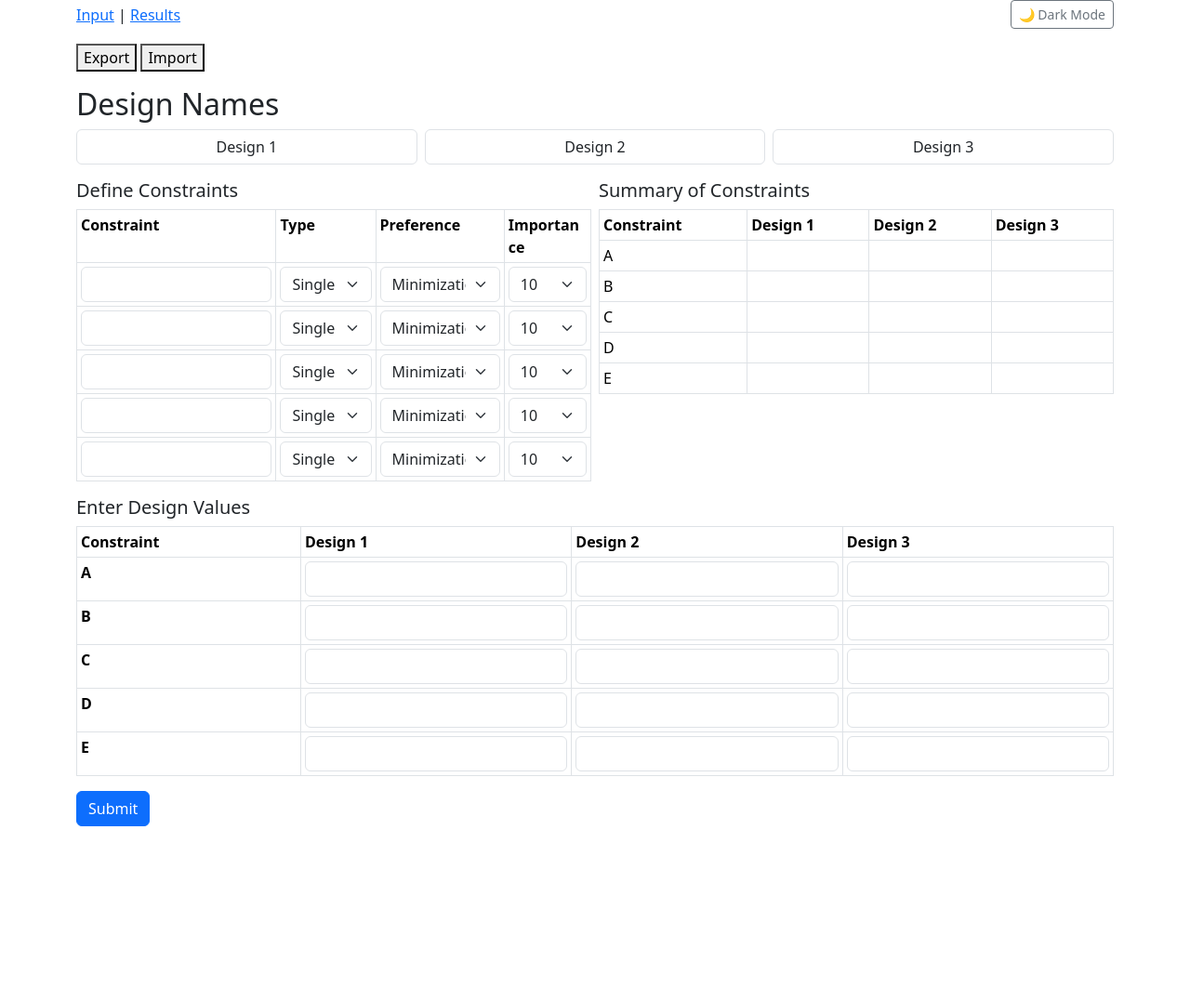
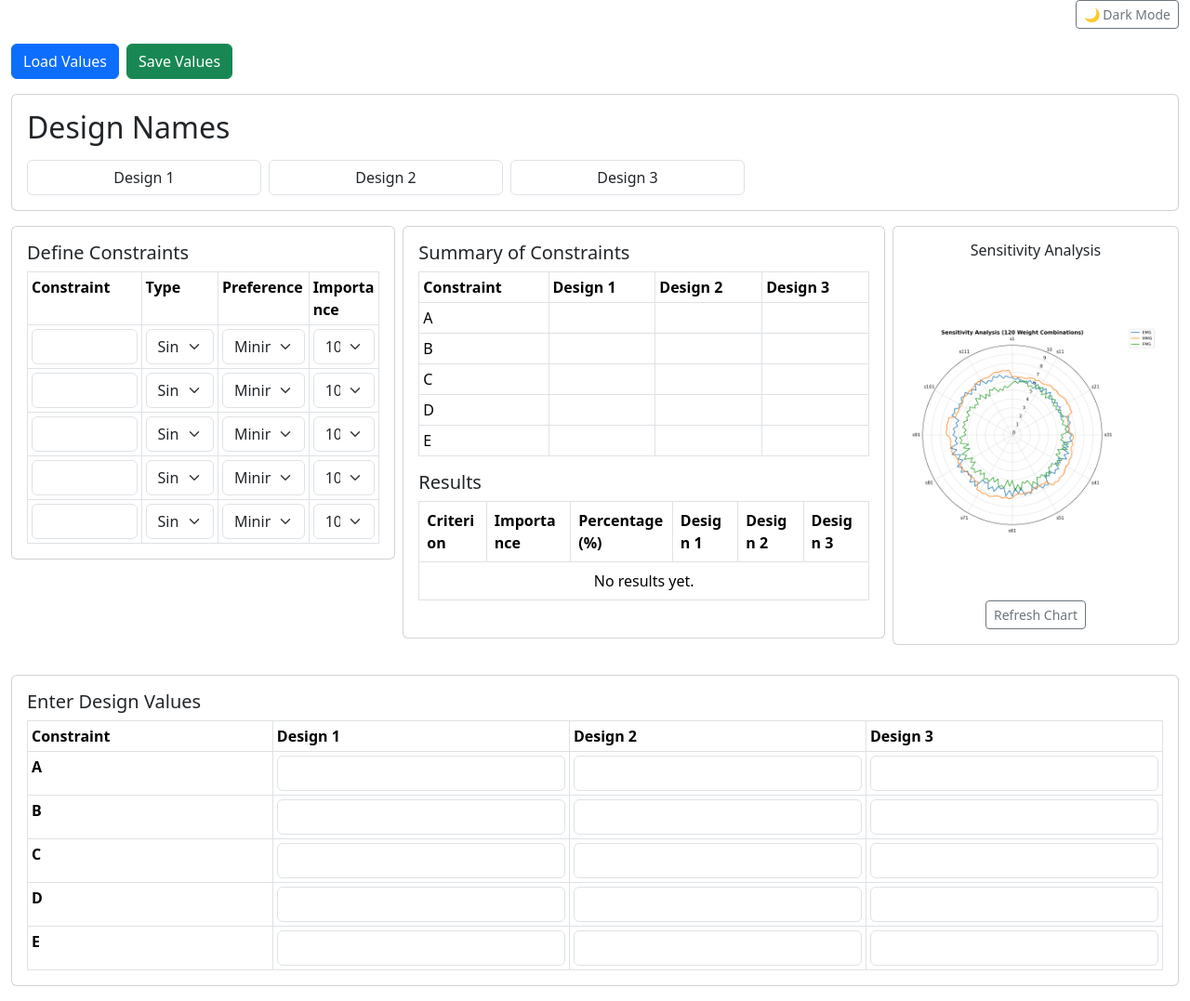
Before and after one commit to 77ken77/TradeoffAssistant, a Flask app: page / in a window 1280 px wide. Shown: the whole page at 93% size. Before the commit the page ends 889 px from the top, so only its background shows below. Run offline with Flask 3, Linux system fonts and the light colour scheme.

Commit message:
UI improvements: compact table columns, better button sizing, and layout tweaks

```diff
--- a/src/app.py
+++ b/src/app.py
@@ -42,23 +42,29 @@ def index():
             vals.append(row)
 
         # DEBUG: Print all incoming form data
-        print('--- FORM DATA ---')
+        print('--- FORM DATA ---', flush=True)
         for k in request.form:
-            print(f'{k}: {request.form.getlist(k)}')
-        print('-----------------')
+            print(f'{k}: {request.form.getlist(k)}', flush=True)
+        print('-----------------', flush=True)
 
         # DEBUG: Print the vals matrix
-        print('--- VALS MATRIX ---')
+        print('--- VALS MATRIX ---', flush=True)
         for i, row in enumerate(vals):
-            print(f'Constraint {i}: {row}')
-        print('-------------------')
+            print(f'Constraint {i}: {row}', flush=True)
+        print('-------------------', flush=True)
 
         # Build raw_data: {constraint_name: [v1, v2, v3], ...}
         raw_data = {
             name: row
             for name, row in zip(names, vals)
         }
+        print('--- RAW DATA ---', flush=True)
+        print(raw_data, flush=True)
+        print('----------------', flush=True)
         df_raw  = pd.DataFrame(raw_data, index=design_names)
+        print('--- DF_RAW ---', flush=True)
+        print(df_raw, flush=True)
+        print('---------------', flush=True)
         df_norm = pd.DataFrame(index=df_raw.index, columns=names, dtype=float)
 
         for col, pref in zip(names, prefs):
@@ -71,22 +77,75 @@ def index():
             else:
                 df_norm[col] = 9 * (mx - col_vals) / (mx - mn) + 1
             df_norm[col] = df_norm[col].round(6)
+        print('--- DF_NORM ---', flush=True)
+        print(df_norm, flush=True)
+        print('---------------', flush=True)
 
         # 3) Compute weighted, normalized scores
         total_imp = sum(importances)
         pcts      = [imp / total_imp * 100 for imp in importances]
         # norms as list-of-5 rows, each [score1,score2,score3]
         norms     = df_norm.T.values.tolist()
+        print('--- NORMS ---', flush=True)
+        print(norms, flush=True)
+        print('-------------', flush=True)
 
+        # Print table-style results for debugging
+        print('--- TABLE RESULTS ---', flush=True)
+        print('Criterion | Importance | Percentage (%) | ' + ' | '.join(design_names), flush=True)
+        for i, name in enumerate(names):
+            row = [name, importances[i], f'{pcts[i]:.2f}'] + [f'{val:.2f}' for val in norms[i]]
+            print(' | '.join(map(str, row)), flush=True)
         scores = []
         for d in range(len(design_names)):
             s = sum(norms[i][d] * pcts[i] / 100 for i in range(len(norms)))
             scores.append(round(s, 3))
+        print('Total | {} | 100 | {}'.format(total_imp, ' | '.join([f'{sc:.2f}' for sc in scores])), flush=True)
+        print('---------------------', flush=True)
+
+        # Defensive: Only proceed if all required data is present
+        if not (names and importances and prefs and design_names and len(vals) == 5 and all(len(row) == 3 for row in vals)):
+            print('--- INCOMPLETE DATA FOR RESULTS ---', flush=True)
+            print(f'names: {names}', flush=True)
+            print(f'importances: {importances}', flush=True)
+            print(f'prefs: {prefs}', flush=True)
+            print(f'design_names: {design_names}', flush=True)
+            print(f'vals: {vals}', flush=True)
+            print('-------------------------------', flush=True)
+            # Render only summary, not results
+            return render_template(
+                'input.html',
+                letters=['A','B','C','D','E'],
+                design_defaults=['Design 1','Design 2','Design 3'],
+                names=names,
+                importances=importances,
+                pcts=[],
+                norms=[],
+                scores=[],
+                total_imp=0,
+                raw_data={}
+            )
 
         # 4) Regenerate sensitivity chart
         _generate_sensitivity_chart(df_raw, prefs, names)
 
         # 5) Render results, passing design_names through
+        # If this is an AJAX POST (from JS), return the input.html with all context for dynamic update
+        if request.headers.get('X-Requested-With') == 'XMLHttpRequest':
+            return render_template(
+                'input.html',
+                letters=['A','B','C','D','E'],
+                design_defaults=['Design 1','Design 2','Design 3'],
+                names=names,
+                importances=importances,
+                pcts=[round(x, 1) for x in pcts],
+                norms=norms,
+                scores=scores,
+                total_imp=total_imp,
+                raw_data=raw_data,
+                design_names=design_names
+            )
+        # Otherwise, fallback to results.html (for direct navigation)
         return render_template(
             'results.html',
             design_names=design_names,
--- a/src/static/css/styles.css
+++ b/src/static/css/styles.css
@@ -110,3 +110,81 @@ body.dark-mode .item-qty.duplicate-item {
   border: 2px solid #fff !important;
   /* JS sets background-color inline, but border ensures visibility */
 }
+
+/* Make the main container full width and reduce side margins */
+.container, .container-fluid {
+  max-width: 100% !important;
+  padding-left: 12px !important;
+  padding-right: 12px !important;
+}
+
+body, html {
+  margin: 0 !important;
+  padding: 0 !important;
+}
+
+main.container {
+  margin-left: 0 !important;
+  margin-right: 0 !important;
+  width: 100vw !important;
+  min-width: 0 !important;
+}
+
+/* Remove card centering and add left bias */
+.card {
+  margin-left: 0 !important;
+}
+
+/* Make Delete and Copy columns fit their buttons, but keep buttons fully visible and clickable */
+.item-table th:nth-child(5), .item-table th:nth-child(6),
+.item-table td:nth-child(5), .item-table td:nth-child(6) {
+  width: 1%;
+  min-width: 70px !important;
+  max-width: 90px !important;
+  padding-left: 0.1rem !important;
+  padding-right: 0.1rem !important;
+  text-align: center;
+  white-space: nowrap;
+  overflow: visible;
+}
+.item-table .delete-item-btn, .item-table .copy-item-btn {
+  min-width: 65px;
+  width: 100%;
+  max-width: 100%;
+  padding: 0 4px;
+  font-size: 0.95rem;
+  line-height: 1.2;
+  white-space: nowrap;
+}
+/* Remove table-layout: fixed if set anywhere for item-table */
+.item-table {
+  table-layout: auto !important;
+}
+
+/* Shrink Value, QTY, and Total Value columns in item tables and center them */
+.item-table th:nth-child(2), .item-table td:nth-child(2) { /* Value */
+  width: 80px !important;
+  min-width: 60px !important;
+  max-width: 90px !important;
+  text-align: center !important;
+}
+.item-table th:nth-child(3), .item-table td:nth-child(3) { /* QTY */
+  width: 55px !important;
+  min-width: 40px !important;
+  max-width: 65px !important;
+  text-align: center !important;
+}
+.item-table th:nth-child(4), .item-table td:nth-child(4) { /* Total Value */
+  width: 90px !important;
+  min-width: 70px !important;
+  max-width: 100px !important;
+  text-align: center !important;
+}
+.item-table input.item-value,
+.item-table input.item-qty {
+  max-width: 100%;
+  width: 100%;
+  padding-left: 0.25rem;
+  padding-right: 0.25rem;
+  text-align: center;
+}
--- a/src/static/js/main.js
+++ b/src/static/js/main.js
@@ -273,29 +273,34 @@ document.addEventListener('DOMContentLoaded', () => {
 
   // --- SUMMARY OF CONSTRAINTS TABLE (INPUT PAGE) ---
   function updateSummaryConstraintsTable() {
+    // For each summary cell, copy the value from the corresponding design value input or item table
     document.querySelectorAll('.summary-value-cell').forEach(cell => {
       const i = cell.getAttribute('data-constraint-index');
       const d = cell.getAttribute('data-design-index');
-      // If item table, sum all items; else, use input value
+      // Find the corresponding input or item table in the design values table
       const designCell = document.querySelector(`.design-value-cell[data-constraint-index='${i}'][data-design-index='${d}']`);
       let value = '';
       if (designCell) {
         const table = designCell.querySelector('.item-table');
         if (table) {
-          // Sum all item values
-          let sum = 0;
+          // Sum or average all item rows
+          let sum = 0, count = 0;
           table.querySelectorAll('tbody tr').forEach(row => {
             const val = parseFloat(row.querySelector('.item-value')?.value || '0');
             const qty = parseFloat(row.querySelector('.item-qty')?.value || '1');
             sum += val * qty;
+            count++;
           });
-          value = sum.toFixed(2);
+          // Determine if this is a total or average constraint
+          const tfootLabelCell = table.querySelector('tfoot tr td');
+          const isAverage = tfootLabelCell && tfootLabelCell.textContent.includes('AVERAGE');
+          value = isAverage && count ? (sum / count).toFixed(2) : sum.toFixed(2);
         } else {
           const inp = designCell.querySelector('input.design-value-input');
           value = inp ? inp.value : '';
         }
       }
-      // Update visible value in a span, do not overwrite cell content
+      // Update the visible value in the summary table
       let span = cell.querySelector('.summary-visible-value');
       if (!span) {
         span = document.createElement('span');
@@ -303,13 +308,12 @@ document.addEventListener('DOMContentLoaded', () => {
         cell.prepend(span);
       }
       span.textContent = value;
-      // Update hidden input
+      // Update the hidden input
       const hidden = cell.querySelector('input[type="hidden"]');
-      if (hidden) hidden.value = value;
-    });
-    // Also update the value attribute of the hidden input (for form submission)
-    document.querySelectorAll('.summary-value-cell input[type="hidden"]').forEach(inp => {
-      inp.setAttribute('value', inp.value);
+      if (hidden) {
+        hidden.value = value;
+        hidden.setAttribute('value', value);
+      }
     });
   }
   // Update summary table on any input change
@@ -317,6 +321,85 @@ document.addEventListener('DOMContentLoaded', () => {
   document.addEventListener('change', updateSummaryConstraintsTable);
   // Initial update
   updateSummaryConstraintsTable();
+
+  // --- DYNAMIC RESULTS AND SENSITIVITY ANALYSIS ---
+  async function updateResultsAndSensitivity() {
+    // Ensure summary table and hidden inputs are up to date
+    updateSummaryConstraintsTable();
+    // Force all hidden summary inputs to have correct value attribute and property
+    document.querySelectorAll('.summary-value-cell input[type="hidden"]').forEach(inp => {
+      inp.setAttribute('value', inp.value);
+    });
+    // Gather all form data
+    const form = document.getElementById('tradeoff-form');
+    const formData = new FormData(form);
+    // Send AJAX POST to server (same endpoint)
+    const resp = await fetch(window.location.pathname, {
+      method: 'POST',
+      body: formData,
+      headers: { 'X-Requested-With': 'XMLHttpRequest' }
+    });
+    const html = await resp.text();
+    // Parse the returned HTML and extract results table and sensitivity chart
+    const parser = new DOMParser();
+    const doc = parser.parseFromString(html, 'text/html');
+    // Results Table
+    const newResults = doc.querySelector('#results-table-container');
+    const resultsContainer = document.getElementById('results-table-container');
+    if (newResults && resultsContainer) {
+      resultsContainer.innerHTML = newResults.innerHTML;
+      console.log('Results table updated.');
+    } else {
+      console.warn('Results table container not found!');
+    }
+    // Sensitivity Chart (force reload by updating src with timestamp)
+    const newImg = doc.querySelector('#sensitivity-chart-img');
+    const img = document.getElementById('sensitivity-chart-img');
+    if (newImg && img) {
+      setTimeout(() => {
+        const baseSrc = newImg.src.split('?')[0];
+        img.src = baseSrc + '?t=' + Date.now();
+        console.log('Sensitivity chart image refreshed.');
+      }, 150);
+    } else {
+      console.warn('Sensitivity chart image not found!');
+    }
+  }
+
+  // Listen for any input or change event in the form
+  const form = document.getElementById('tradeoff-form');
+  if (form) {
+    form.addEventListener('input', () => {
+      updateSummaryConstraintsTable();
+      updateResultsAndSensitivity();
+    });
+    form.addEventListener('change', () => {
+      updateSummaryConstraintsTable();
+      updateResultsAndSensitivity();
+    });
+  }
+  // Also update on refresh chart button
+  const refreshBtn = document.getElementById('refresh-sensitivity-btn');
+  if (refreshBtn) {
+    refreshBtn.onclick = updateResultsAndSensitivity;
+  }
+
+  // --- ENSURE RESULTS TABLE UPDATES AFTER IMPORT ---
+  function triggerResultsUpdateAfterImport() {
+    // Wait for DOM to update, then trigger results update
+    setTimeout(() => {
+      updateSummaryConstraintsTable();
+      updateResultsAndSensitivity();
+    }, 300);
+  }
+  // Patch importFormData to call this after import
+  if (typeof importFormData === 'function') {
+    const origImportFormData = importFormData;
+    window.importFormData = function(file) {
+      origImportFormData.call(this, file);
+      triggerResultsUpdateAfterImport();
+    };
+  }
 
   // EXPORT/IMPORT FEATURE
   // 1. Export all form data to JSON
@@ -453,23 +536,25 @@ document.addEventListener('DOMContentLoaded', () => {
     reader.readAsText(file);
   }
 
-  // Add export/import buttons to the page
+  // Remove the old Export/Import button injection and rebind new buttons
   function addExportImportButtons() {
-    const form = document.querySelector('form');
-    if (!form) return;
-    const div = document.createElement('div');
-    div.style.marginBottom = '1rem';
-    div.innerHTML = `
-      <button type="button" id="export-btn">Export</button>
-      <input type="file" id="import-file" style="display:none" accept="application/json">
-      <button type="button" id="import-btn">Import</button>
-    `;
-    form.parentNode.insertBefore(div, form);
-    document.getElementById('export-btn').onclick = exportFormData;
-    document.getElementById('import-btn').onclick = () => {
-      document.getElementById('import-file').click();
-    };
-    document.getElementById('import-file').onchange = function(e) {
+    // Remove old Export/Import buttons if present
+    document.querySelectorAll('#export-btn, #import-btn, #import-file').forEach(el => el.remove());
+    // Bind new buttons
+    const exportBtn = document.getElementById('exportBtn');
+    const importBtn = document.getElementById('importBtn');
+    let importFile = document.getElementById('import-file');
+    if (!importFile) {
+      importFile = document.createElement('input');
+      importFile.type = 'file';
+      importFile.id = 'import-file';
+      importFile.style.display = 'none';
+      importFile.accept = 'application/json';
+      document.body.appendChild(importFile);
+    }
+    if (exportBtn) exportBtn.onclick = exportFormData;
+    if (importBtn) importBtn.onclick = () => importFile.click();
+    importFile.onchange = function(e) {
       if (e.target.files && e.target.files[0]) {
         importFormData(e.target.files[0]);
       }
--- a/src/templates/base.html
+++ b/src/templates/base.html
@@ -13,13 +13,16 @@
 </head>
 <body>
   <main class="container">
-    <nav class="mb-3 d-flex justify-content-between align-items-center">
-      <div>
-        <a href="{{ url_for('index') }}">Input</a> |
-        <a href="{{ url_for('index') }}">Results</a>
-      </div>
+    <nav class="mb-3 d-flex justify-content-end align-items-center">
+      <!-- Removed Input | Results links -->
       <button id="darkModeToggle" class="btn btn-sm btn-outline-secondary" type="button">🌙 Dark Mode</button>
     </nav>
+    <!-- Swap Import and Export, use Bootstrap buttons, and rename -->
+    <div class="mb-3 d-flex gap-2">
+      <button id="importBtn" class="btn btn-primary" type="button">Load Values</button>
+      <button id="exportBtn" class="btn btn-success" type="button">Save Values</button>
+    </div>
+    <!-- Remove old Export/Import buttons if present in HTML -->
     {% block content %}{% endblock %}
   </main>
   <script src="{{ url_for('static', filename='js/main.js') }}" defer></script>
--- a/src/templates/input.html
+++ b/src/templates/input.html
@@ -1,28 +1,28 @@
 {% extends "base.html" %}
 {% block content %}
-<form method="post">
-  <!-- 1) Design names in a single row with equal width and spacing -->
-  <h2>Design Names</h2>
-  <div class="container-fluid px-0 mb-3">
-    <div class="row g-2">
+<form method="post" id="tradeoff-form" autocomplete="off">
+  <!-- Design Names Card -->
+  <div class="card mb-3">
+    <div class="card-body">
+      <h2 class="mb-3">Design Names</h2>
+      <div class="container-fluid px-0">
+        <div class="row g-2 justify-content-start">
           {% for dd in design_defaults %}
-        <div class="col">
-          <input
-            name="design_names"
-            type="text"
-            class="form-control text-center"
-            placeholder="{{ dd }}"
-            value="{{ dd }}"
-            required>
+            <div class="col" style="max-width:260px; min-width:180px;">
+              <input name="design_names" type="text" class="form-control text-center" placeholder="{{ dd }}" value="{{ dd }}" required>
             </div>
           {% endfor %}
         </div>
       </div>
+    </div>
+  </div>
 
-  <!-- 2) Constraints and Summary side by side using Bootstrap row -->
   <div class="container-fluid px-0">
-    <div class="row g-2 align-items-start">
-      <div class="col-md-6 col-12">
+    <div class="row g-2 align-items-start justify-content-start">
+      <!-- Left: Constraints as Card (contracted) -->
+      <div class="col-lg-4 col-md-5 col-12"> <!-- contracted from col-lg-5 col-md-6 -->
+        <div class="card mb-3">
+          <div class="card-body">
             <h2 class="h5 mb-2">Define Constraints</h2>
             <table id="constraints-table" class="table table-bordered table-sm align-middle mb-0">
               <thead>
@@ -33,9 +33,7 @@
               <tbody>
                 {% for i in range(5) %}
                 <tr>
-              <td>
-                <input name="constraint_names" type="text" class="form-control" required>
-              </td>
+                  <td><input name="constraint_names" type="text" class="form-control" required></td>
                   <td>
                     <select name="constraint_types" class="form-select constraint-type-select" data-constraint-index="{{ i }}">
                       <option value="single">Single</option>
@@ -51,8 +49,7 @@
                   </td>
                   <td>
                     <select name="constraint_imps" class="form-select">
-                  <option>10</option><option>9</option>
-                  <option>8</option><option>7</option><option>6</option>
+                      <option>10</option><option>9</option><option>8</option><option>7</option><option>6</option>
                     </select>
                   </td>
                 </tr>
@@ -60,9 +57,15 @@
               </tbody>
             </table>
           </div>
-      <div class="col-md-6 col-12">
+        </div>
+      </div>
+
+      <!-- Middle: Summary and Results as Card (stretched) -->
+      <div class="col-lg-5 col-md-7 col-12"> <!-- expanded from col-lg-4 col-md-6 -->
+        <div class="card mb-3">
+          <div class="card-body">
             <h2 class="h5 mb-2">Summary of Constraints</h2>
-        <table id="summary-constraints-table" class="table table-bordered table-sm align-middle mb-0">
+            <table id="summary-constraints-table" class="table table-bordered table-sm align-middle mb-3">
               <thead>
                 <tr>
                   <th>Constraint</th>
@@ -85,12 +88,77 @@
                 {% endfor %}
               </tbody>
             </table>
+
+            <h2 class="h5 mb-2">Results</h2>
+            <div id="results-table-container">
+              <table id="results-table" class="table table-bordered">
+                <thead>
+                  <tr>
+                    <th>Criterion</th>
+                    <th>Importance</th>
+                    <th>Percentage (%)</th>
+                    {% if importances and pcts and norms and scores and design_names %}
+                      {% for dn in design_names %}
+                        <th>{{ dn }}</th>
+                      {% endfor %}
+                    {% else %}
+                      {% for dd in design_defaults %}
+                        <th>{{ dd }}</th>
+                      {% endfor %}
+                    {% endif %}
+                  </tr>
+                </thead>
+                <tbody>
+                  {% if names and importances and pcts and norms %}
+                    {% for i in range(names|length) %}
+                    <tr>
+                      <td>{{ names[i] }}</td>
+                      <td>{{ importances[i] }}</td>
+                      <td>{{ pcts[i] }}</td>
+                      {% for val in norms[i] %}
+                        <td>{{ '%.2f'|format(val) }}</td>
+                      {% endfor %}
+                    </tr>
+                    {% endfor %}
+                    <tr>
+                      <th>Total</th>
+                      <th>{{ total_imp }}</th>
+                      <th>100%</th>
+                      {% for sc in scores %}
+                        <th>{{ '%.3f'|format(sc) }}</th>
+                      {% endfor %}
+                    </tr>
+                  {% else %}
+                    <tr><td colspan="7" class="text-center">No results yet.</td></tr>
+                  {% endif %}
+                </tbody>
+              </table>
+            </div>
+            <div id="results-error" class="text-danger small mt-2"></div>
           </div>
         </div>
       </div>
 
-  <!-- 3) Design values table -->
-  <div class="container-fluid px-0 mt-3">
+      <!-- Right: Sensitivity Analysis as Card -->
+      <div class="col-lg-3 col-12">
+        <div class="card h-100 mb-3">
+          <div class="card-body">
+            <h2 class="h6 text-center">Sensitivity Analysis</h2>
+            <div class="d-flex justify-content-center align-items-center" style="min-height:350px;">
+              <img id="sensitivity-chart-img" src="{{ url_for('static', filename='img/sensitivity_analysis.png') }}" alt="Sensitivity Analysis" class="img-fluid" style="max-height:320px; max-width:100%; display:block; margin:auto;">
+            </div>
+            <div class="text-center mt-2">
+              <button type="button" id="refresh-sensitivity-btn" class="btn btn-outline-secondary btn-sm">Refresh Chart</button>
+            </div>
+          </div>
+        </div>
+      </div>
+    </div>
+    <!-- Enter Design Values as a separate card below -->
+    <div class="row g-2 justify-content-start mt-2">
+      <div class="col-12">
+        <div class="card mb-3">
+          <div class="card-body">
             <h2 class="h5 mb-2">Enter Design Values</h2>
             <table id="designs-table" class="table table-bordered table-sm align-middle mb-0">
               <thead>
@@ -115,7 +183,9 @@
               </tbody>
             </table>
           </div>
-
-  <button type="submit" class="btn btn-primary mt-3">Submit</button>
+        </div>
+      </div>
+    </div>
+  </div>
 </form>
 {% endblock %}
```
Also changed, not shown: ICON.ico (added), ICON.png (added), src/static/img/sensitivity_analysis.png, 1 other file. Lines whose indentation alone changed are shown as unchanged.
